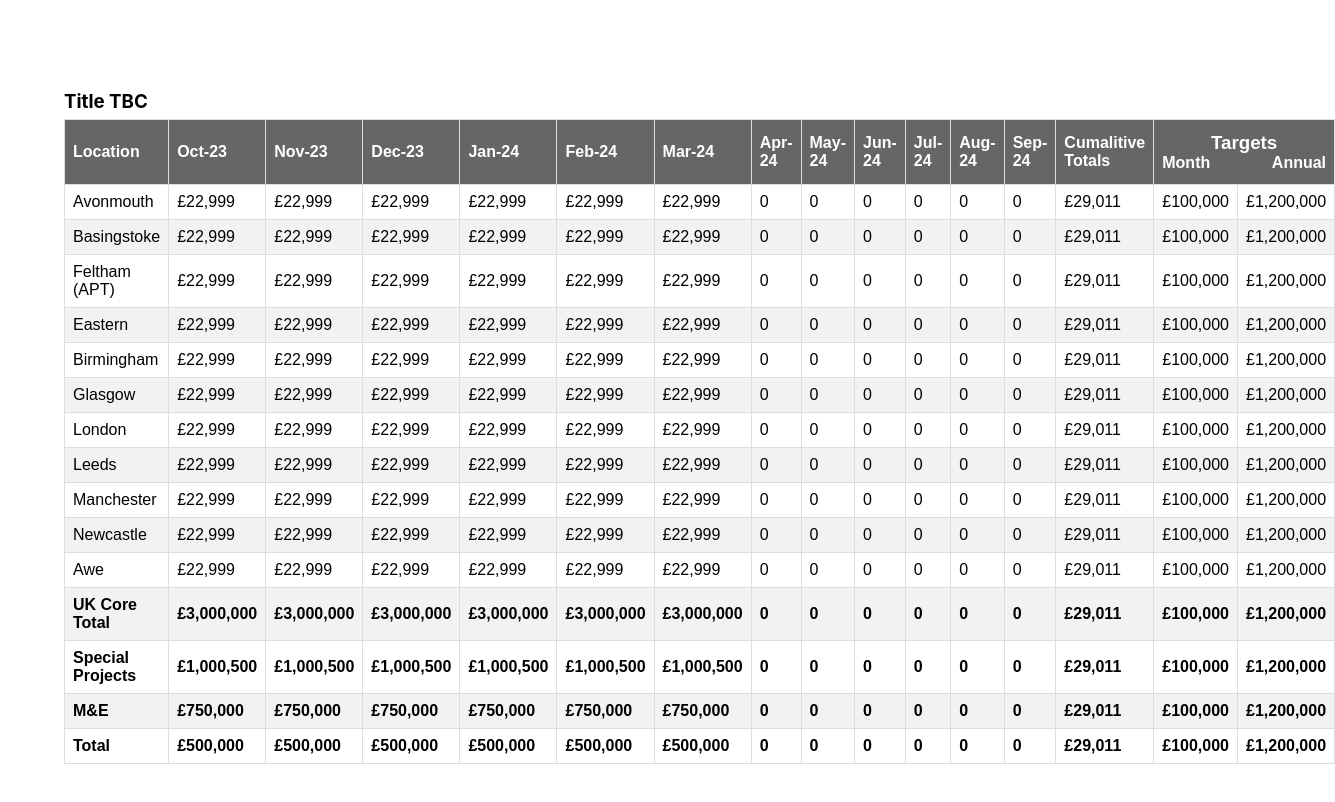
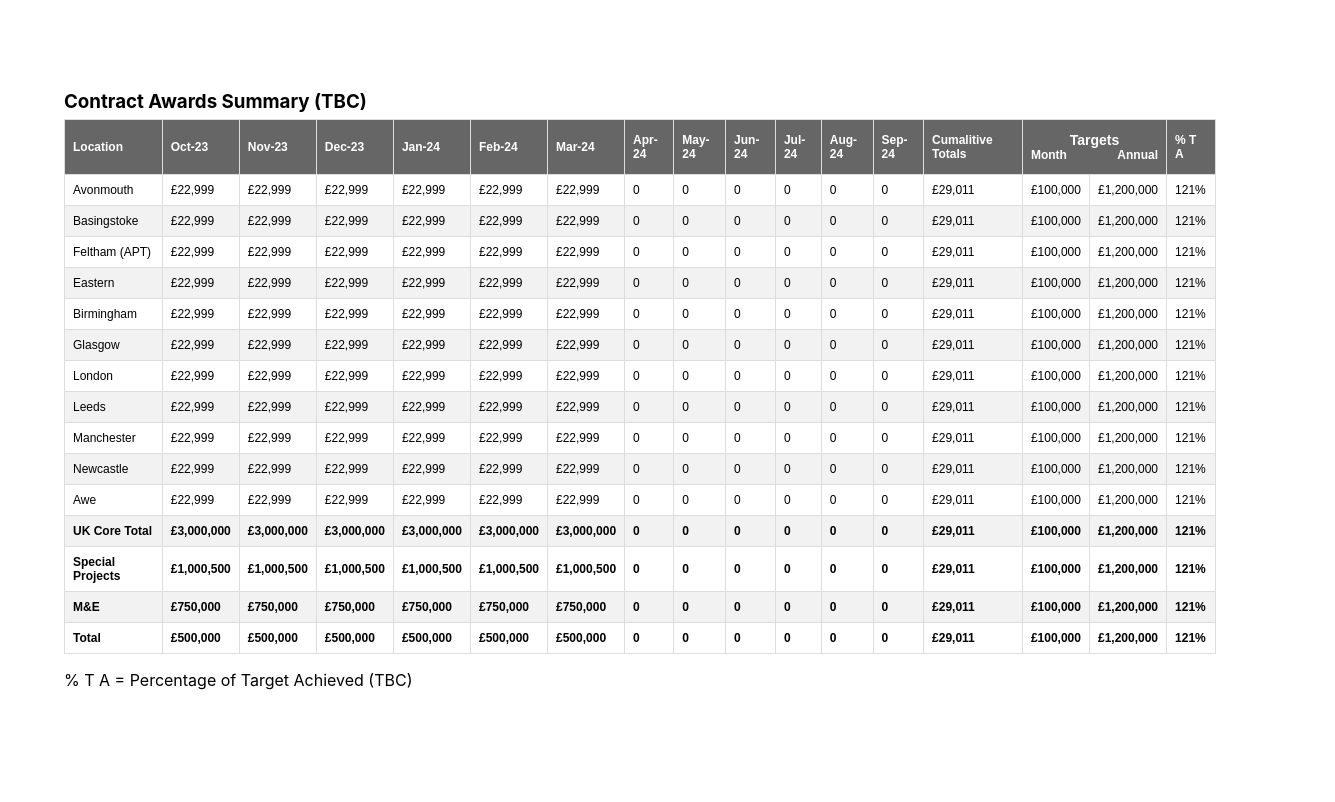
Before and after one commit to stalliardo/contract-awards, a React (Create React App) app in the folder client/: page /awards-totals in a window 1280 px wide. Shown: the whole page, 1335 px wide, since content can reach past the window. Built offline with nearby package versions, Linux system fonts and the light colour scheme.

Commit message:
UI changes

```diff
--- a/client/src/components/awards/AwardsTotals.js
+++ b/client/src/components/awards/AwardsTotals.js
@@ -7,7 +7,7 @@ const AwardsTotals = () => {
                 {/* <SelectMenu placeholder="Dec-23"/> */}
             </div>
             <div className='awards-page-table-container'>
-                <h3>Title TBC</h3>
+                <h3>Contract Awards Summary (TBC)</h3>
 
                 <table id="awards-table">
                     <thead>
@@ -28,6 +28,7 @@ const AwardsTotals = () => {
 
                             {/* Test positioning below */}
                             <th>Cumalitive Totals</th>
+
                             <th colSpan="2">
                                 <div className='cumulative-totals-container'>
                                     <div>
@@ -43,9 +44,7 @@ const AwardsTotals = () => {
                                     </div>
                                 </div>
                             </th>
-                            {/* <th colSpan="2">
-                                Targets
-                            </th> */}
+                           <th>% T A</th>
                         </tr>
                     </thead>
                     <tbody>
@@ -70,6 +69,7 @@ const AwardsTotals = () => {
                             <td>
                                 £1,200,000
                             </td>
+                            <td>121%</td>
                         </tr>
                         <tr>
                             <td>Basingstoke</td>
@@ -92,6 +92,7 @@ const AwardsTotals = () => {
                             <td>
                                 £1,200,000
                             </td>
+                            <td>121%</td>
                         </tr>
                         <tr>
                             <td>Feltham (APT)</td>
@@ -114,6 +115,7 @@ const AwardsTotals = () => {
                             <td>
                                 £1,200,000
                             </td>
+                            <td>121%</td>
                         </tr>
                         <tr>
                             <td>Eastern</td>
@@ -136,6 +138,7 @@ const AwardsTotals = () => {
                             <td>
                                 £1,200,000
                             </td>
+                            <td>121%</td>
                         </tr>
                         <tr>
                             <td>Birmingham</td>
@@ -158,6 +161,7 @@ const AwardsTotals = () => {
                             <td>
                                 £1,200,000
                             </td>
+                            <td>121%</td>
                         </tr>
                         <tr>
                             <td>Glasgow</td>
@@ -180,6 +184,7 @@ const AwardsTotals = () => {
                             <td>
                                 £1,200,000
                             </td>
+                            <td>121%</td>
                         </tr>
                         <tr>
                             <td>London</td>
@@ -202,6 +207,7 @@ const AwardsTotals = () => {
                             <td>
                                 £1,200,000
                             </td>
+                            <td>121%</td>
                         </tr>
                         <tr>
                             <td>Leeds</td>
@@ -224,6 +230,7 @@ const AwardsTotals = () => {
                             <td>
                                 £1,200,000
                             </td>
+                            <td>121%</td>
                         </tr>
                         <tr>
                             <td>Manchester</td>
@@ -246,6 +253,7 @@ const AwardsTotals = () => {
                             <td>
                                 £1,200,000
                             </td>
+                            <td>121%</td>
                         </tr>
                         <tr>
                             <td>Newcastle</td>
@@ -268,6 +276,7 @@ const AwardsTotals = () => {
                             <td>
                                 £1,200,000
                             </td>
+                            <td>121%</td>
                         </tr>
                         <tr>
                             <td>Awe</td>
@@ -290,6 +299,7 @@ const AwardsTotals = () => {
                             <td>
                                 £1,200,000
                             </td>
+                            <td>121%</td>
                         </tr>
                         {/* Totals below here */}
                         <tr className='bold-cells'>
@@ -313,6 +323,7 @@ const AwardsTotals = () => {
                             <td>
                                 £1,200,000
                             </td>
+                            <td>121%</td>
                         </tr>
                         <tr className='bold-cells'>
                             <td>Special Projects</td>
@@ -335,6 +346,7 @@ const AwardsTotals = () => {
                             <td>
                                 £1,200,000
                             </td>
+                            <td>121%</td>
                         </tr>
 
                         <tr className='bold-cells'>
@@ -358,6 +370,7 @@ const AwardsTotals = () => {
                             <td>
                                 £1,200,000
                             </td>
+                            <td>121%</td>
                         </tr>
 
                         <tr className='bold-cells'>
@@ -381,6 +394,7 @@ const AwardsTotals = () => {
                             <td>
                                 £1,200,000
                             </td>
+                            <td>121%</td>
                         </tr>
 
                         {/* <tr className='last-row'>
@@ -394,6 +408,8 @@ const AwardsTotals = () => {
                     </tbody>
 
                 </table>
+
+                <p>% T A = Percentage of Target Achieved (TBC)</p>
             </div>
         </div>
     )
--- a/client/src/index.css
+++ b/client/src/index.css
@@ -20,8 +20,9 @@ code {
 
 #awards-table {
   font-family: Arial, Helvetica, sans-serif;
+  font-size: 12px;
+  width: 100%;
   border-collapse: collapse;
-  width: 100%;
 }
 
 #awards-table .last-cell {
```
